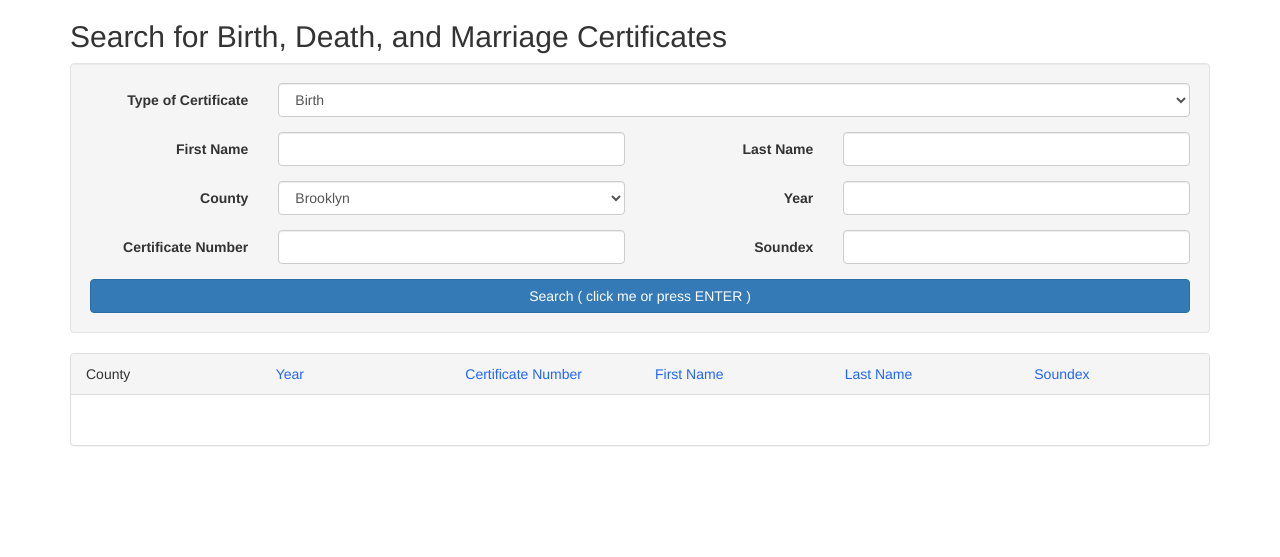
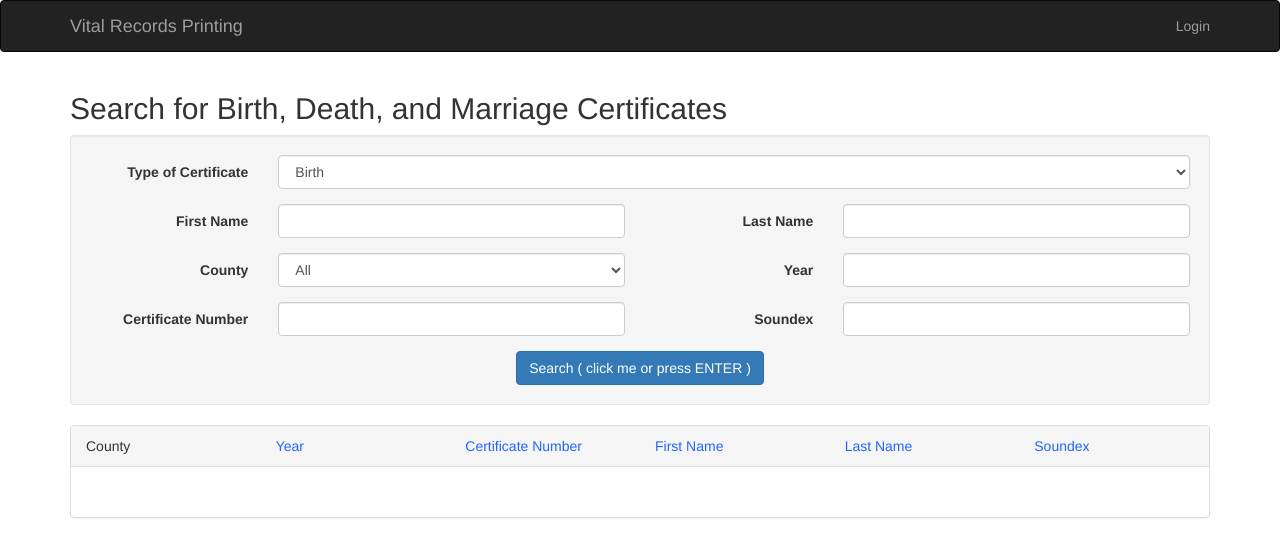
Before and after one commit to nycrecords/vital-records-printing, a Flask app: page / in a window 1280 px wide. Shown: the top 557 px of the page. Run offline with Flask 2, Linux system fonts and the light colour scheme; some libraries are stand-ins or nearby versions.

Commit message:
add certificate info and navbar

```diff
--- a/app/forms.py
+++ b/app/forms.py
@@ -4,7 +4,6 @@ from wtforms.validators import Length, NumberRange, Optional
 
 
 class SelectSortField(SelectField):
-
     def __init__(self, *args, **kwargs):
         super().__init__(
             *args,
@@ -14,10 +13,29 @@ class SelectSortField(SelectField):
 
 class SearchForm(FlaskForm):
     # visible inputs
-    type = SelectField("Type of Certificate", choices=[('birth', 'Birth'), ('death', 'Death'), ('marriage', 'Marriage')])
-    county = SelectField("County", choices=[('kings', 'Brooklyn'), ('queens', 'Queens'), ('bronx', 'Bronx'), ('manhattan', 'Manhattan'),
-                                            ('richmond', 'Staten Island')])
-    year = IntegerField("Year", validators=[NumberRange(min=0, max=9999), Optional()])
+    type = SelectField(
+        "Type of Certificate",
+        choices=[
+            ('birth', 'Birth'),
+            ('death', 'Death'),
+            ('marriage', 'Marriage')
+        ])
+    county = SelectField(
+        "County",
+        choices=[
+            ('', 'All'),
+            ('kings', 'Brooklyn'),
+            ('queens', 'Queens'),
+            ('bronx', 'Bronx'),
+            ('manhattan', 'Manhattan'),
+            ('richmond', 'Staten Island')
+        ])
+    year = IntegerField(
+        "Year",
+        validators=[
+            NumberRange(min=0, max=9999),
+            Optional()
+        ])
     number = StringField("Certificate Number")
     first_name = StringField("First Name")
     last_name = StringField("Last Name")
--- a/app/models.py
+++ b/app/models.py
@@ -81,3 +81,8 @@ class Cert(db.Model):
         self.last_name = last_name
         self.soundex = soundex
         self.filename = filename
+
+    @property
+    def name(self):
+        return "{} {}".format(self.first_name, self.last_name) \
+            if self.first_name is not None else self.last_name
--- /dev/null
+++ b/app/static/js/index.js
@@ -0,0 +1,17 @@
+$(function () {
+    var popover = $('[data-toggle="popover"]');
+    popover.popover({
+        html: true
+    });
+
+    $('body').on('click', function (e) {
+        // hide popover if click occurs outside of it
+        if ($(e.target).data('toggle') !== 'popover' &&
+            $(e.target).parents('.popover.in').length === 0) {
+            popover.popover('hide');
+        }
+    }).on('hidden.bs.popover', function (e) {
+        // ensure only 1 click is required to show popover after hiding
+        $(e.target).data("bs.popover").inState.click = false;
+    });
+});
--- a/app/static/js/search.js
+++ b/app/static/js/search.js
@@ -37,7 +37,7 @@ $(function () {
             method: "post",
             data: searchForm.serialize(),
             success: function (response) {
-                $(".type").text('');  // TODO: make it obvious that this corresponds to errors
+                $(".type").text('');  // TODO: make it obvious that this pertains to errors
                 $(".county").text('');
                 $(".year").text('');
                 $(".soundex").text('');
@@ -67,7 +67,12 @@ $(function () {
                             url: "/certificate/" + $(this).attr("id"),
                             success: function (response) {
                                 $("#cert-image").attr("src", response.data.src);
-                                $("#cert-number").text(response.data.number)
+                                $("#cert-number").text(response.data.number);
+                                $("#cert-type").text(response.data.type);
+                                $("#cert-name").text(response.data.name);
+                                $("#cert-year").text(response.data.year);
+                                $("#cert-county").text(response.data.county);
+                                $("#cert-soundex").text(response.data.soundex);
                             }
                         });
                     });
--- a/app/templates/certificate_modal.html
+++ b/app/templates/certificate_modal.html
@@ -1,31 +1,46 @@
 <div style="max-height: 100%;" class="modal fade" id="cert-modal" role="dialog">
     <div class="modal-dialog modal-lg">
-        <!-- Modal content-->
         <div class="modal-content">
+            <!-- modal header -->
             <div class="modal-header image-modal-header">
                 <button type="button" class="close" data-dismiss="modal">&times;</button>
-                <h4 id="cert-number" class="modal-title">???</h4>
-                <p>TODO: Include other information here...</p>
+                <!-- certificate info -->
+                <p class="modal-title">
+                    <span style="font-size: 1.5em; font-weight: bold;">
+                        #<span id="cert-number"></span>
+                    </span>
+                    &nbsp;
+                    <span id="cert-type" style="font-weight: bold"></span>:
+                    <span id="cert-name"></span>,
+                    <span id="cert-year"></span>,
+                    <span id="cert-county"></span>
+                    &nbsp;
+                    <strong>Soundex:</strong>
+                    <span id="cert-soundex"></span>
+                </p>
+                <hr/>
+                <!-- sliders -->
                 <div class="row" id="brightness-slider">
-                    <div class="col-md-6">
+                    <div class="col-xs-6">
                         <p>Brightness</p>
                         <input id="brightness" name="brightness" type="range" min="-50" max="50" value="0">
                     </div>
-                    <div class="col-md-6">
+                    <div class="col-xs-6">
                         <p>Contrast</p>
                         <input id="contrast" name="contrast" type="range" min="-50" max="50" value="0">
                     </div>
                 </div>
             </div>
+            <!-- modal body -->
             <div class="modal-body image-modal-body" style="-webkit-transition-duration: 0.8s;" id="modal-image">
                 <div class="row" id="cert-image-row">
-                    <div class="col-md-12">
-                        <img id="cert-image" src="{{ url_for("static", filename="img/test200-0.png") }}">  <!-- TODO: replace with default "Missing Certificate" png -->
+                    <div class="col-xs-12">
+                        <img id="cert-image" src="{{ url_for("static", filename="img/missing.jpg") }}">
                     </div>
                 </div>
             </div>
             <div class="modal-footer">
-                <button id="toggle-image-view-btn" class="btn btn-seconday">Toggle Full Certificate View</button>
+                <button id="toggle-image-view-btn" class="btn btn-seconday">Toggle Full View</button>
                 <button id="resetbtn" class="btn btn-warning">Reset</button>
                 <button id="printbtn" class="btn btn-info">Print</button>
             </div>
--- a/app/templates/index.html
+++ b/app/templates/index.html
@@ -8,8 +8,26 @@
 </head>
 <body>
 
+<nav class="navbar navbar-inverse">
+    <div class="container">
+        <div class="navbar-header pull-left">
+            <div class="navbar-brand">Vital Records Printing</div>
+        </div>
+        <div class="navbar-header pull-right">
+            <ul class="nav navbar-nav navbar-right">
+                <li>
+                    <a href="#"
+                       data-toggle="popover"
+                       data-placement="bottom"
+                       data-content='{% include("login_form.html") %}'
+                    >Login</a>
+                </li>
+            </ul>
+        </div>
+    </div>
+</nav>
+
 <div class="container">
-    <!-- TODO: header bar with login popover -->
     <h2>Search for Birth, Death, and Marriage Certificates</h2>
     {% include("search_form.html") %}
     {% include("search_results.html") %}
@@ -20,6 +38,7 @@
 <script type="text/javascript" src="{{ url_for("static", filename="js/lib/tether.min.js") }}"></script>
 <script type="text/javascript" src="{{ url_for("static", filename="js/lib/bootstrap.min.js") }}"></script>
 <script type="text/javascript" src="{{ url_for("static", filename="js/lib/caman.full.min.js") }}"></script>
+<script type="text/javascript" src="{{ url_for('static', filename='js/index.js') }}"></script>
 <script type="text/javascript" src="{{ url_for('static', filename='js/search.js') }}"></script>
 <script type="text/javascript" src="{{ url_for('static', filename='js/edit.js') }}"></script>
 
--- /dev/null
+++ b/app/templates/login_form.html
@@ -0,0 +1,8 @@
+<form>
+    <!-- always use double quotes here -->
+    <!-- http://jsfiddle.net/apougher/rjRwV/ -->
+    <!-- USE WTFORMS! -->
+    <label for="username">Username</label>
+    <input id="username" type="text"/>
+    <p>...</p>
+</form>
--- a/app/templates/search_form.html
+++ b/app/templates/search_form.html
@@ -2,10 +2,10 @@
     <form class="form-horizontal" id="search-form" method="post" action="{{ url_for("search") }}">
         {{ form.hidden_tag() }}
         <div class="row">
-            <div class="col-sm-12">
+            <div class="col-xs-12">
                 <div class="form-group">
-                    {{ form.type.label(class="col-sm-2 control-label") }}
-                    <div class="col-sm-10">
+                    {{ form.type.label(class="col-xs-2 control-label") }}
+                    <div class="col-xs-10">
                         {{ form.type(class="form-control") }}
                     </div>
                 </div>
@@ -13,37 +13,37 @@
             </div>
         </div>
         <div class="row">
-            <div class="col-sm-6">
+            <div class="col-xs-6">
                 <div class="form-group">
-                    {{ form.first_name.label(class="col-sm-4 control-label text-left") }}
-                    <div class="col-sm-8">
+                    {{ form.first_name.label(class="col-xs-4 control-label text-left") }}
+                    <div class="col-xs-8">
                         {{ form.first_name(class="form-control") }}
                     </div>
                 </div>
             </div>
-            <div class="col-sm-6">
+            <div class="col-xs-6">
                 <div class="form-group">
-                    {{ form.last_name.label(class="col-sm-4 control-label") }}
-                    <div class="col-sm-8">
+                    {{ form.last_name.label(class="col-xs-4 control-label") }}
+                    <div class="col-xs-8">
                         {{ form.last_name(class="form-control") }}
                     </div>
                 </div>
             </div>
         </div>
         <div class="row">
-            <div class="col-sm-6">
+            <div class="col-xs-6">
                 <div class="form-group">
-                    {{ form.county.label(class="col-sm-4 control-label") }}
-                    <div class="col-sm-8">
+                    {{ form.county.label(class="col-xs-4 control-label") }}
+                    <div class="col-xs-8">
                         {{ form.county(class="form-control") }}
                     </div>
                 </div>
                 <div class="error county"></div>
             </div>
-            <div class="col-sm-6">
+            <div class="col-xs-6">
                 <div class="form-group">
-                    {{ form.year.label(class="col-sm-4 control-label") }}
-                    <div class="col-sm-8">
+                    {{ form.year.label(class="col-xs-4 control-label") }}
+                    <div class="col-xs-8">
                         {{ form.year(class="form-control", maxLength=4) }}
                     </div>
                 </div>
@@ -51,18 +51,18 @@
             </div>
         </div>
         <div class="row">
-            <div class="col-sm-6">
+            <div class="col-xs-6">
                 <div class="form-group">
-                    {{ form.number.label(class="col-sm-4 control-label") }}
-                    <div class="col-sm-8">
+                    {{ form.number.label(class="col-xs-4 control-label") }}
+                    <div class="col-xs-8">
                         {{ form.number(class="form-control") }}
                     </div>
                 </div>
             </div>
-            <div class="col-sm-6">
+            <div class="col-xs-6">
                 <div class="form-group">
-                    {{ form.soundex.label(class="col-sm-4 control-label") }}
-                    <div class="col-sm-8">
+                    {{ form.soundex.label(class="col-xs-4 control-label") }}
+                    <div class="col-xs-8">
                         {{ form.soundex(class="form-control", maxLength=4) }}
                     </div>
                 </div>
@@ -80,7 +80,7 @@
         <!-- result slice start position -->
         {{ form.start(hidden="true") }}
 
-        <button type="submit" class="btn btn-primary" style="width: 100%;">
+        <button type="submit" class="btn btn-primary center-block">
             Search ( click me or press ENTER )
         </button>
     </form>
--- a/app/templates/search_results.html
+++ b/app/templates/search_results.html
@@ -1,22 +1,22 @@
 <div class="panel panel-default">
     <div class="panel-heading">
         <div class="row">
-            <div class="col-sm-2">
+            <div class="col-xs-2">
                 County
             </div>
-            <div class="col-sm-2 sort-field" data-sort-order="none" data-target="year_sort">
+            <div class="col-xs-2 sort-field" data-sort-order="none" data-target="year_sort">
                 Year <span class="glyphicon" aria-hidden="true"></span>
             </div>
-            <div class="col-sm-2 sort-field" data-sort-order="none" data-target="number_sort">
+            <div class="col-xs-2 sort-field" data-sort-order="none" data-target="number_sort">
                 Certificate Number <span class="glyphicon" aria-hidden="true"></span>
             </div>
-            <div class="col-sm-2 sort-field" data-sort-order="none" data-target="first_name_sort">
+            <div class="col-xs-2 sort-field" data-sort-order="none" data-target="first_name_sort">
                 First Name <span class="glyphicon" aria-hidden="true"></span>
             </div>
-            <div class="col-sm-2 sort-field" data-sort-order="none" data-target="last_name_sort">
+            <div class="col-xs-2 sort-field" data-sort-order="none" data-target="last_name_sort">
                 Last Name <span class="glyphicon" aria-hidden="true"></span>
             </div>
-            <div class="col-sm-2 sort-field" data-sort-order="none" data-target="soundex_sort">
+            <div class="col-xs-2 sort-field" data-sort-order="none" data-target="soundex_sort">
                 Soundex <span class="glyphicon" aria-hidden="true"></span>
             </div>
         </div>
--- a/app/views.py
+++ b/app/views.py
@@ -74,10 +74,18 @@ def image(cert_id):
     Return certificate data.
     """
     cert = Cert.query.get(cert_id)
-    # TODO: assert associated file exists and if it doesn't return the path to a "Missing Certificate" png file
+    if not os.path.exists(cert.filename):  # TODO: use actual file path
+        src = url_for('static', filename=os.path.join('img', "missing.jpg"))
+    else:
+        src = url_for('static', filename=os.path.join('img', cert.filename))  # TODO: actual fle path
     return jsonify({
         "data": {
-            "src": url_for('static', filename=os.path.join('img', cert.filename)),
-            "number": cert.number
+            "src": src,
+            "number": cert.number,
+            "type": cert.type.title(),
+            "name": cert.name,
+            "year": cert.year,
+            "county": cert.county.title(),
+            "soundex": cert.soundex,
         }
     })
```
Also changed, not shown: app/templates/certificate_row.html (+6 -6 lines), app/static/img/missing.jpg (added).
